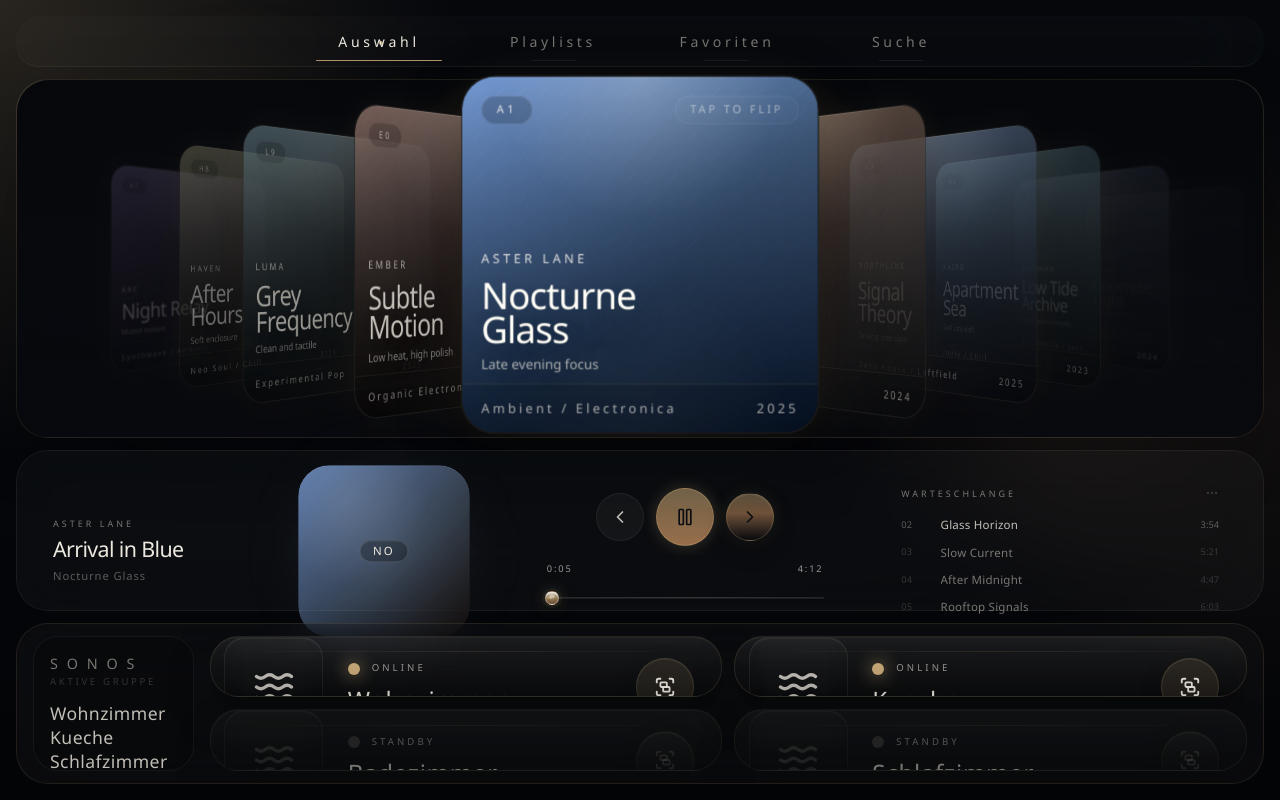
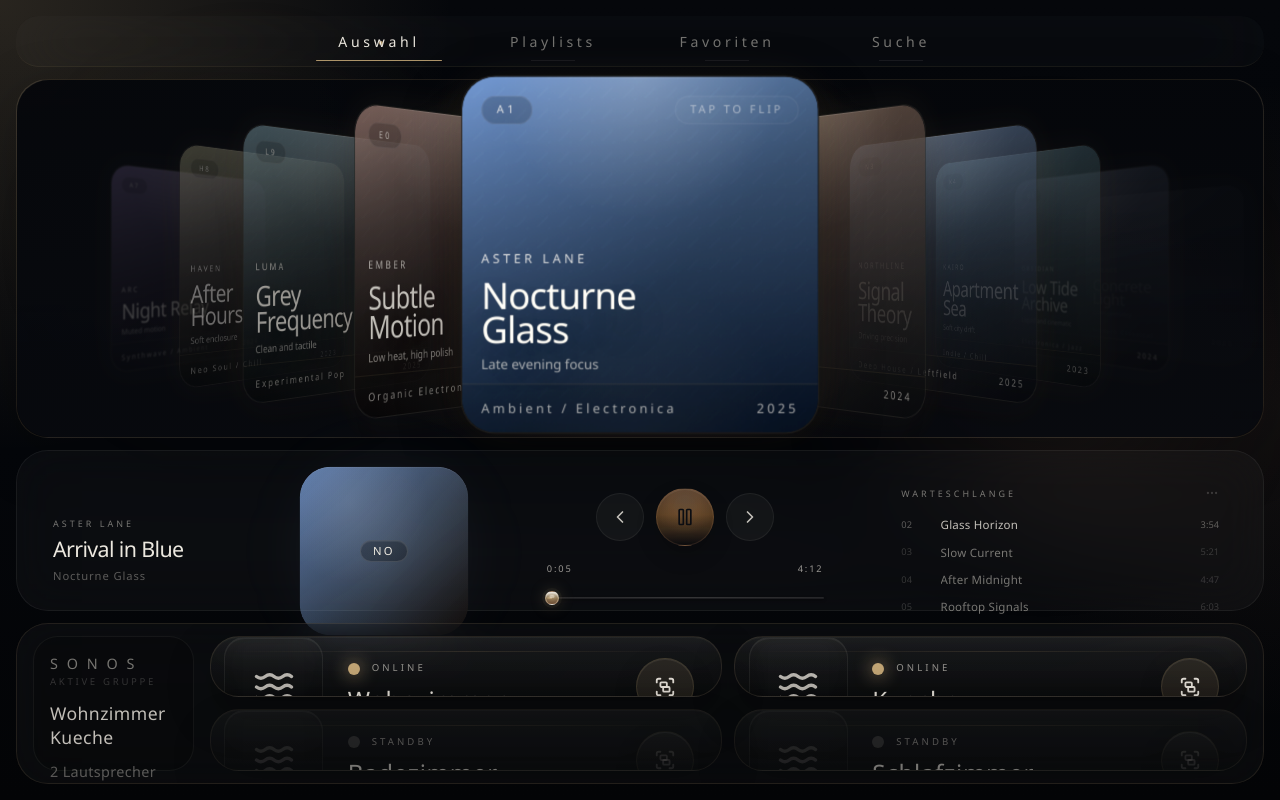
Before and after one commit to maxxeagleowl/music-wall-panel, a React (Vite) app in the folder frontend/: page / in a window 1280 px wide. Built offline with nearby package versions, Linux system fonts and the light colour scheme.

Commit message:
mock-up look & feel

```diff
--- a/frontend/src/components/AlbumCard.tsx
+++ b/frontend/src/components/AlbumCard.tsx
@@ -1,4 +1,4 @@
-import { AnimatePresence, motion, useMotionValue, useTransform } from 'framer-motion';
+import { AnimatePresence, animate, motion, useMotionValue, useTransform } from 'framer-motion';
 import { useEffect } from 'react';
 import type { Album, Track } from '../types/music';
 import { AlbumBackside } from './AlbumBackside';
@@ -130,9 +130,10 @@
       }}
       transition={{
         type: 'spring',
-        stiffness: 120,
-        damping: 20,
-        mass: 0.9
+        stiffness: 72,
+        damping: 24,
+        mass: 1.45,
+        velocity: 0.2
       }}
       style={{
         width: visuals.size,
@@ -146,8 +147,14 @@
       <motion.div
         className="relative h-full w-full overflow-visible"
         drag={selected && !flipped}
-        dragElastic={0.16}
+        dragElastic={0.08}
         dragMomentum={false}
+        dragTransition={{
+          bounceStiffness: 120,
+          bounceDamping: 18,
+          power: 0.18,
+          timeConstant: 260
+        }}
         style={
           selected
             ? {
@@ -162,8 +169,19 @@
         onDragEnd={(_, info) => {
           onDragStateChange(false);
 
-          dragX.set(0);
-          dragY.set(0);
+          animate(dragX, 0, {
+            type: 'spring',
+            stiffness: 95,
+            damping: 18,
+            mass: 1.35
+          });
+
+          animate(dragY, 0, {
+            type: 'spring',
+            stiffness: 95,
+            damping: 18,
+            mass: 1.35
+          });
 
           if (info.offset.y > 120) {
             onDropToNowPlaying();
@@ -186,7 +204,12 @@
               initial={{ rotateY: 0, opacity: 0 }}
               animate={{ rotateY: 0, opacity: 1 }}
               exit={{ rotateY: 180, opacity: 0 }}
-              transition={{ duration: 0.36, ease: 'easeInOut' }}
+              transition={{
+                type: 'spring',
+                stiffness: 120,
+                damping: 18,
+                mass: 1.2
+              }}
               className="relative h-full w-full overflow-hidden rounded-[28px]"
               style={{
                 border: themeEffects.border.subtle,
@@ -328,7 +351,12 @@
               initial={{ rotateY: -180, opacity: 0 }}
               animate={{ rotateY: 0, opacity: 1 }}
               exit={{ rotateY: 0, opacity: 0 }}
-              transition={{ duration: 0.36, ease: 'easeInOut' }}
+              transition={{
+                type: 'spring',
+                stiffness: 110,
+                damping: 20,
+                mass: 1.3
+              }}
               className="h-full w-full overflow-hidden rounded-[28px]"
               style={{
                 transformStyle: 'preserve-3d',
--- a/frontend/src/components/NowPlaying.tsx
+++ b/frontend/src/components/NowPlaying.tsx
@@ -112,8 +112,15 @@
             }
             transition={
               isPlaying
-                ? { duration: 4, repeat: Infinity, ease: 'easeInOut' }
-                : { duration: 0.5, ease: 'easeOut' }
+                ? {
+                    duration: 7,
+                    repeat: Infinity,
+                    ease: [0.42, 0, 0.18, 1]
+                  }
+                : {
+                    duration: 1.2,
+                    ease: [0.42, 0, 0.18, 1]
+                  }
             }
             className="relative aspect-square w-[168px] overflow-hidden rounded-[1.9rem]"
             style={{
--- a/frontend/src/components/PlaybackControls.tsx
+++ b/frontend/src/components/PlaybackControls.tsx
@@ -26,38 +26,46 @@
       >
         <ChevronLeft size={20} />
       </button>
+
       <button
         type="button"
         className="grid h-[58px] w-[58px] place-items-center rounded-full transition hover:scale-[1.04] active:scale-95"
         style={{
-          border: themeEffects.border.active,
-          backgroundImage: themeEffects.gradient.accent,
+          border: `1px solid ${rgba(themeColors.accent.bronzeSoft, 0.16)}`,
+          background: `
+            radial-gradient(
+              circle at 50% 24%,
+              ${rgba(themeColors.text.primary, 0.08)} 0%,
+              ${rgba(themeColors.accent.bronzeSoft, 0.16)} 28%,
+              transparent 62%
+            ),
+            linear-gradient(
+              180deg,
+              ${rgba(themeColors.accent.bronzeSoft, 0.42)} 0%,
+              ${rgba(themeColors.accent.bronze, 0.54)} 46%,
+              ${rgba(themeColors.accent.bronze, 0.32)} 72%,
+              ${rgba(themeColors.panelDeep, 0.05)} 100%
+            )
+          `,
           color: themeColors.neutral.text.inverse,
-          boxShadow: themeEffects.glow.medium
+          boxShadow: `
+            inset 0 1px 0 ${rgba(themeColors.text.primary, 0.07)},
+            inset 0 -10px 18px ${rgba(themeColors.overlay, 0.08)},
+            0 10px 20px ${rgba(themeColors.overlay, 0.24)}
+          `
         }}
         onClick={onTogglePlay}
       >
         {isPlaying ? <Pause size={20} /> : <Play size={20} className="ml-0.5" />}
       </button>
+
       <button
         type="button"
         className={sideButtonClass}
         style={{
-          border: `1px solid ${rgba(themeColors.accent.goldSoft, 0.22)}`,
-          background: `
-            linear-gradient(
-              180deg,
-              ${rgba(themeColors.accent.goldSoft, 0.42)} 0%,
-              ${rgba(themeColors.accent.bronzeSoft, 0.58)} 42%,
-              ${rgba(themeColors.panelDeep, 0.96)} 100%
-            )
-          `,
-          color: themeColors.neutral.text.inverse,
-          boxShadow: `
-            inset 0 1px 0 ${rgba(themeColors.text.primary, 0.08)},
-            0 10px 22px ${rgba(themeColors.overlay, 0.28)},
-            0 0 18px ${rgba(themeColors.accent.goldSoft, 0.12)}
-          `
+          border: themeEffects.neutral.border.soft,
+          backgroundColor: themeEffects.neutral.surface.elevated,
+          color: themeColors.neutral.text.secondary
         }}
         onClick={onNext}
       >
--- a/frontend/src/components/SonosPanel.tsx
+++ b/frontend/src/components/SonosPanel.tsx
@@ -18,9 +18,11 @@
 }: SonosPanelProps) {
   const groupedRooms = rooms.filter((room) => room.groupId);
   const activeGroupLabel =
-    groupedRooms.length > 1
-      ? groupedRooms.map((room) => room.name).join('  ')
-      : 'Keine aktive Gruppe';
+  groupedRooms.length > 1
+    ? groupedRooms.map((room) => room.name).join('  ')
+    : groupedRooms.length === 1
+      ? groupedRooms[0].name
+      : 'Musik Standby';
 
   return (
     <section
--- a/frontend/src/components/SonosRoomCard.tsx
+++ b/frontend/src/components/SonosRoomCard.tsx
@@ -25,7 +25,12 @@
       layout
       whileTap={{ scale: 0.985 }}
       animate={{ opacity: room.active ? 1 : 0.55 }}
-      transition={{ type: 'spring', stiffness: 170, damping: 24 }}
+      transition={{
+        type: 'spring',
+        stiffness: 110,
+        damping: 22,
+        mass: 1.25
+      }}
       className="relative h-full overflow-hidden rounded-[1.8rem]"
       style={{
         border: themeEffects.border.subtle,
@@ -189,14 +194,24 @@
               className="absolute left-0 top-1/2 h-[3px] -translate-y-1/2 rounded-full"
               style={{ backgroundImage: themeEffects.gradient.accent }}
               animate={{ width: `${volumeWidth}%` }}
-              transition={{ duration: 0.25 }}
+              transition={{
+                type: 'spring',
+                stiffness: 320,
+                damping: 30,
+                mass: 0.45
+              }}
             />
 
             <motion.div
               className="absolute top-1/2 h-4 w-4 -translate-y-1/2 rounded-full"
               style={{ backgroundColor: themeColors.accent.goldSoft }}
               animate={{ left: `calc(${volumeWidth}% - 8px)` }}
-              transition={{ duration: 0.25 }}
+              transition={{
+                type: 'spring',
+                stiffness: 320,
+                damping: 30,
+                mass: 0.45
+              }}
             />
 
             <input
--- a/frontend/src/components/TopNav.tsx
+++ b/frontend/src/components/TopNav.tsx
@@ -43,7 +43,12 @@
                   opacity: isActive ? 1 : 0.55,
                   scaleX: isActive ? 1 : 0.35
                 }}
-                transition={{ type: 'spring', stiffness: 220, damping: 24 }}
+                transition={{
+                  type: 'spring',
+                  stiffness: 120,
+                  damping: 18,
+                  mass: 1
+                }}
               />
               <motion.span
                 aria-hidden="true"
--- a/frontend/src/data/mockSonos.ts
+++ b/frontend/src/data/mockSonos.ts
@@ -34,7 +34,7 @@
     volume: 18,
     muted: false,
     active: false,
-    groupId: 'sleep',
+    groupId: null,
     leader: true
   }
 ];
```
Also changed, not shown: 1 other file (tests, documents, lock files or other folders).
